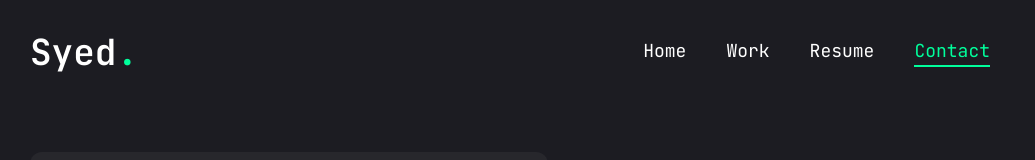
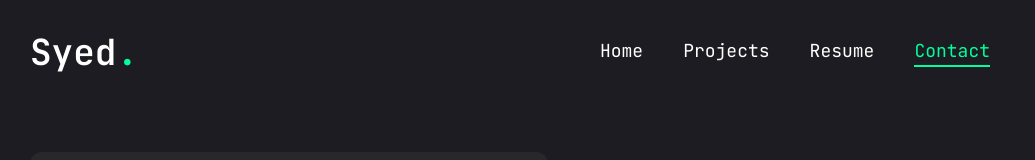
Before and after one commit to unreal-amaan/portfolio, a React (Vite) app: page /contact in a window 1280 px wide. Shown: the top 160 px of the page, without its empty margins (130-1165 px from the left). Built offline with nearby package versions, Linux system fonts and the light colour scheme.

Commit message:
Rename 'Work' to 'Projects' in Nav component

```diff
--- a/src/header/Nav.tsx
+++ b/src/header/Nav.tsx
@@ -7,8 +7,8 @@ const links = [
         path: "/",
     },
     {
-        name: "Work",
-        path: "/work",
+        name: "Projects",
+        path: "/projects",
     },
     {
         name: "Resume",
```
